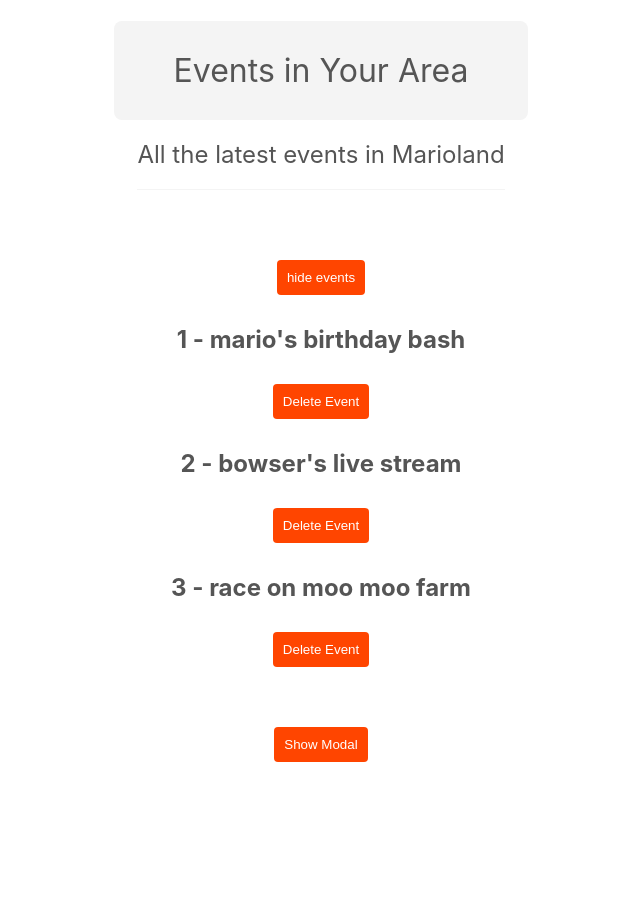
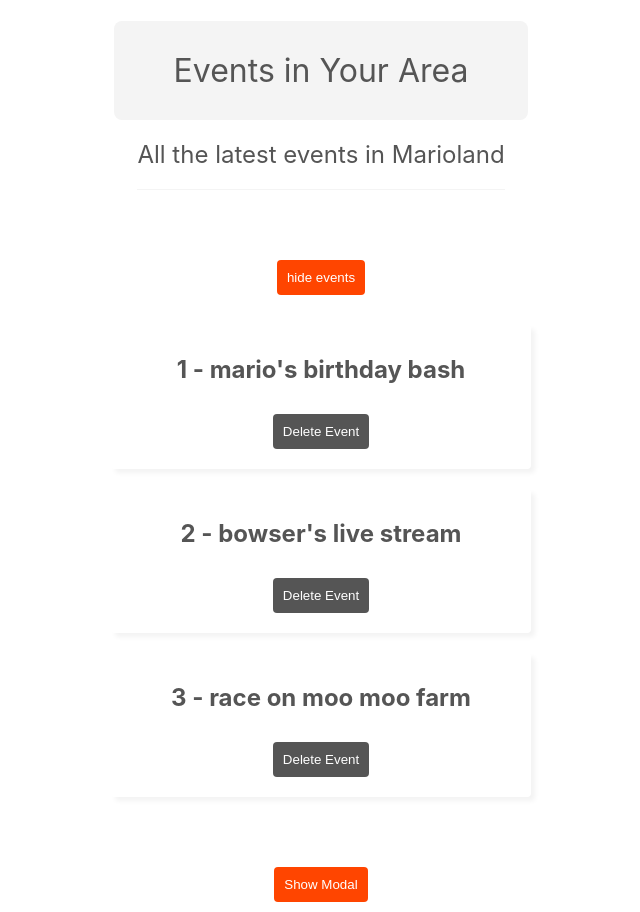
Before and after one commit to adamcope/my-react-app, a React (Create React App) app: page / in a window 1280 px wide. Shown: the whole page, without its empty margins (319-959 px from the left). Before the commit the page ends 800 px from the top, so only its background shows below. Built offline with nearby package versions, Linux system fonts and the light colour scheme.

Commit message:
lesson 39

```diff
--- a/src/components/EventList.js
+++ b/src/components/EventList.js
@@ -1,8 +1,8 @@
-
+import styles from './EventList.module.css'
 
 export default function EventList({ events, handleClick }) {
   return events.map((event, index) => (
-    <div key={event.id}>
+    <div className={styles.card} key={event.id}>
       <h2>
         {index + 1} - {event.title}
       </h2>
--- /dev/null
+++ b/src/components/EventList.module.css
@@ -0,0 +1,12 @@
+.card {
+    border: 1 px #eee;
+    box-shadow: 4px 4px 5px rgba(0, 0, 0, 0.05);
+    padding: 10px;
+    max-width: 400px;
+    margin: 20px auto;
+    border-radius: 4px;
+
+}
+.card button{
+    background-color: #555;
+}
```
